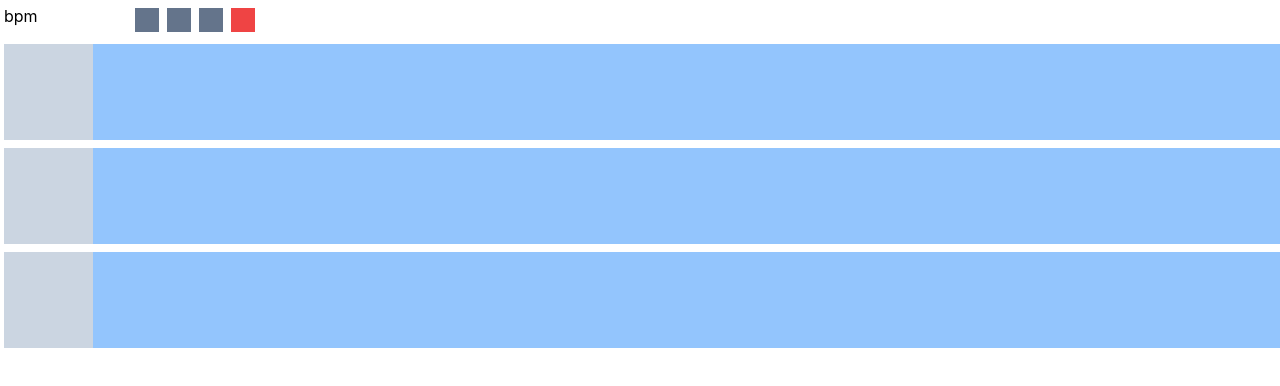
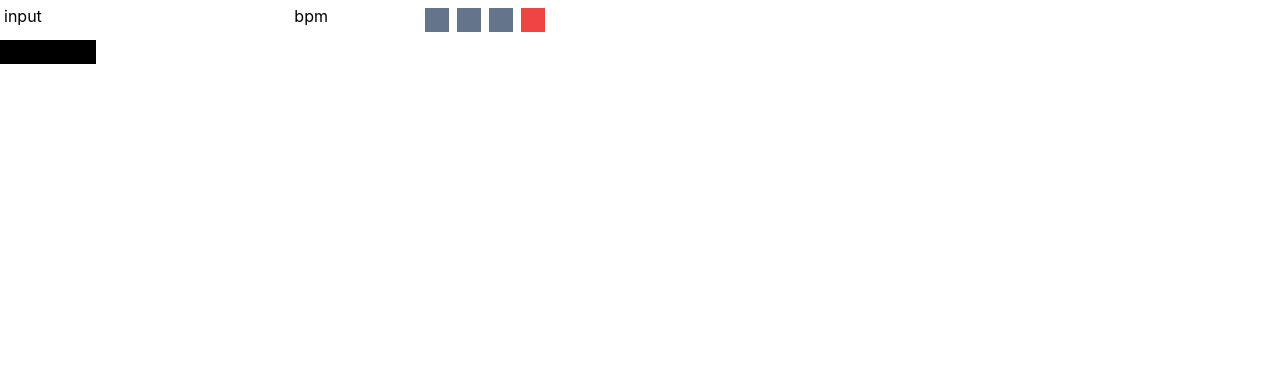
Before and after one commit to CarlKT/CrowdSong.tech, a React (Create React App) app in the folder frontend/: page / in a window 1280 px wide. Shown: the top 386 px of the page. Built offline with nearby package versions, Linux system fonts and the light colour scheme.

Commit message:
Rewrite grid

```diff
--- a/frontend/src/App.js
+++ b/frontend/src/App.js
@@ -1,12 +1,13 @@
 import './App.css';
 import ControlStrip from './components/controls/ControlStrip';
 import Tracks from "./components/grid/Tracks";
+import Grid from "./components/grid/Grid";
 
 function App() {
   return (
     <div className="App">
       <ControlStrip />
-      <Tracks />
+        <Grid />
     </div>
   );
 }
--- a/frontend/src/components/controls/ControlStrip.jsx
+++ b/frontend/src/components/controls/ControlStrip.jsx
@@ -3,6 +3,10 @@ import { Component } from "react";
 class ControlStrip extends Component {
     render() {
         return <div className="flex m-1 content-center">
+            <div>
+                <label>input </label>
+                <input type="text"/>
+            </div>
             <div>
                 <label>bpm </label>
                 <input type="number" min="0" max="200"/>
--- a/frontend/src/components/grid/Grid.jsx
+++ b/frontend/src/components/grid/Grid.jsx
@@ -1,9 +1,11 @@
 import { Component } from "react";
+import PlayHead from "./PlayHead";
+import Track from "./Track";
 
 class Grid extends Component {
     render() {
-        return <div>
-
+        return <div className="grid w-full h-full grid-rows-5" style={{gridTemplateColumns: "96px auto"}}>
+            <div className="bg-black w-full">hi</div>
         </div>
     }
 }
--- /dev/null
+++ b/frontend/src/components/grid/PlayHead.jsx
@@ -0,0 +1,9 @@
+import { Component } from "react";
+
+class PlayHead extends Component {
+    render() {
+        return <div className="absolute" style={{borderLeft: "2px solid black", height: this.props.height, left: this.props.position}}></div>
+    }
+}
+
+export default PlayHead;
--- a/frontend/src/components/grid/Track.jsx
+++ b/frontend/src/components/grid/Track.jsx
@@ -1,12 +1,12 @@
-import { Component } from "react";
+import { Component, useRef, useEffect } from "react";
 import TrackHeader from "./TrackHeader";
 
 class Track extends Component {
     render() {
-        return <div className="w-full m-1">
+        return <div className="w-full my-1">
             <div className="flex h-24 w-full">
                 <TrackHeader />
-                <div className="h-full w-full bg-blue-300"></div>
+                <div className="h-full w-full bg-slate-100"></div>
             </div>
         </div>
 
```
